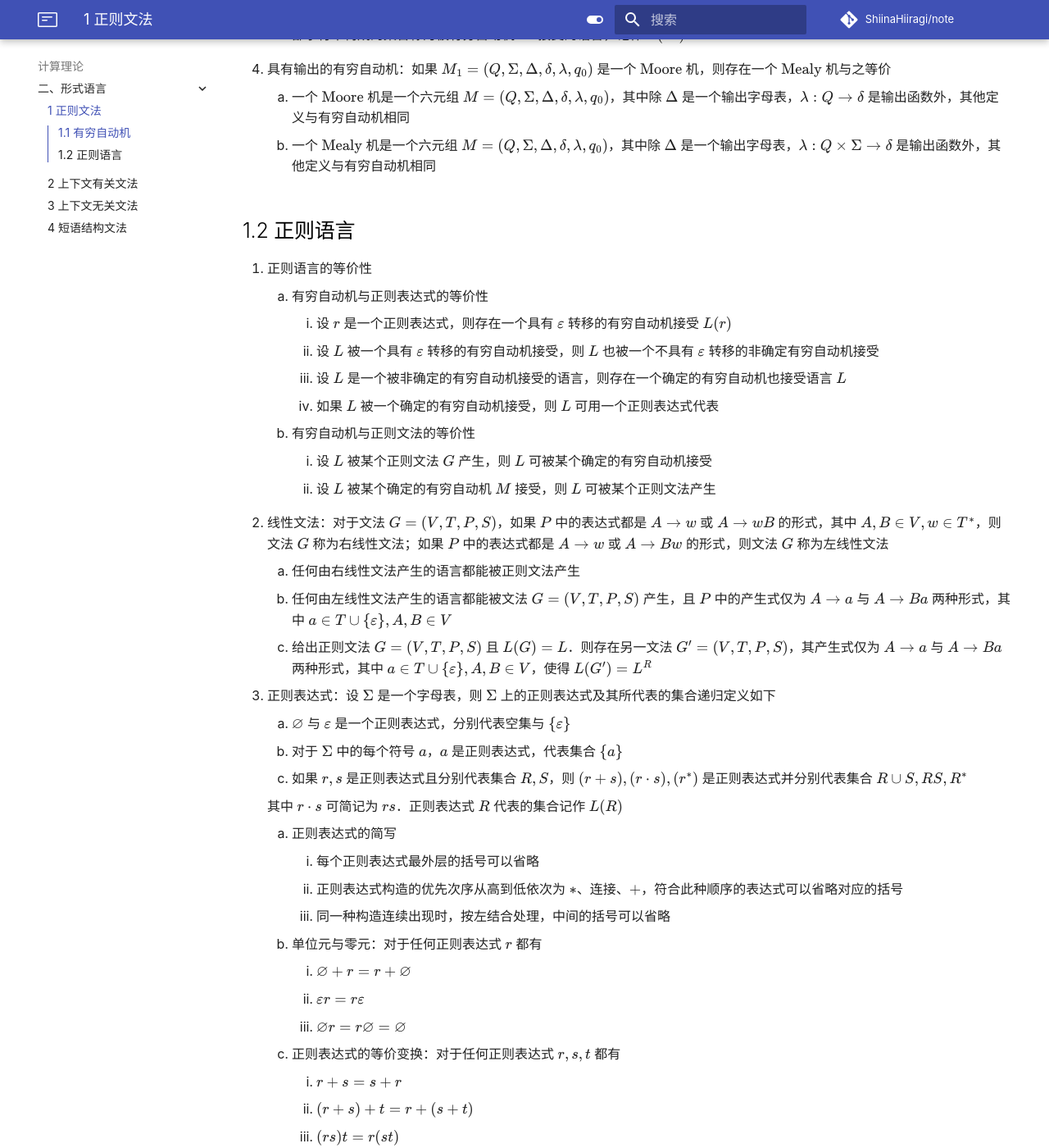
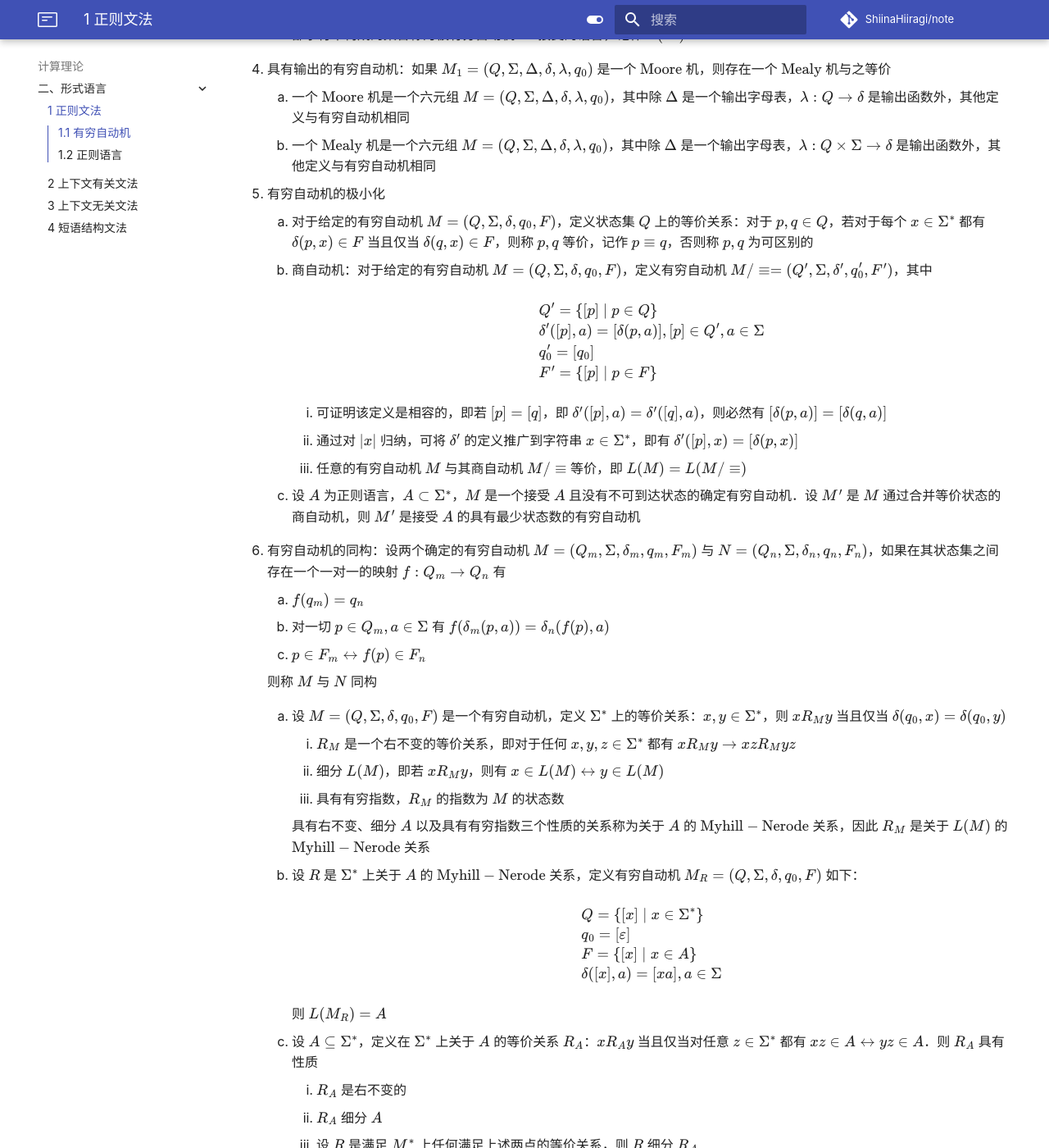
Before and after one commit to ShiinaHiiragi/note, an MkDocs documentation site: the page built from docs/comp/syntax/rg.md, in a window 1280 px wide and 1400 px high, scrolled down 1543 px. Shown: the whole window at 82% size. Built offline with MkDocs 1.6.1 and Material for MkDocs 9.7.7, drawn with Linux system fonts in a browser that asks for light colours; comment, search, counter and statistics services are not loaded; some of the changed text lies outside the part shown.

Commit message:
finish rg

```diff
--- a/docs/comp/syntax/rg.md
+++ b/docs/comp/syntax/rg.md
@@ -60,6 +60,66 @@
 4. 具有输出的有穷自动机：如果 $M_1 = (Q, \Sigma, \Delta, \delta, \lambda, q_0)$ 是一个 $\text{Moore}$ 机，则存在一个 $\text{Mealy}$ 机与之等价
     1. 一个 $\text{Moore}$ 机是一个六元组 $M = (Q, \Sigma, \Delta, \delta, \lambda, q_0)$，其中除 $\Delta$ 是一个输出字母表，$\lambda: Q \to \delta$ 是输出函数外，其他定义与有穷自动机相同
     2. 一个 $\text{Mealy}$ 机是一个六元组 $M = (Q, \Sigma, \Delta, \delta, \lambda, q_0)$，其中除 $\Delta$ 是一个输出字母表，$\lambda: Q \times \Sigma \to \delta$ 是输出函数外，其他定义与有穷自动机相同
+5. 有穷自动机的极小化
+    1. 对于给定的有穷自动机 $M = (Q, \Sigma, \delta, q_0, F)$，定义状态集 $Q$ 上的等价关系：对于 $p, q \in Q$，若对于每个 $x \in \Sigma^*$ 都有 $\delta(p, x) \in F$ 当且仅当 $\delta(q, x) \in F$，则称 $p, q$ 等价，记作 $p \equiv q$，否则称 $p, q$ 为可区别的
+    2. 商自动机：对于给定的有穷自动机 $M = (Q, \Sigma, \delta, q_0, F)$，定义有穷自动机 $M / \equiv = (Q', \Sigma, \delta', q_0', F')$，其中
+
+        $$
+        \begin{aligned}
+        & Q' = \{[p] \mid p \in Q\} \\
+        & \delta'([p], a) = [\delta(p, a)], [p] \in Q', a \in \Sigma \\
+        & q_0' = [q_0] \\
+        & F' = \{[p] \mid p \in F\}
+        \end{aligned}
+        $$
+
+        1. 可证明该定义是相容的，即若 $[p] = [q]$，即 $\delta'([p], a) = \delta'([q], a)$，则必然有 $[\delta(p, a)] = [\delta(q, a)]$
+        2. 通过对 $|x|$ 归纳，可将 $\delta'$ 的定义推广到字符串 $x \in \Sigma^*$，即有 $\delta'([p], x) = [\delta(p, x)]$
+        3. 任意的有穷自动机 $M$ 与其商自动机 $M / \equiv$ 等价，即 $L(M) = L(M / \equiv)$
+
+    3. 设 $A$ 为正则语言，$A \subset \Sigma^*$，$M$ 是一个接受 $A$ 且没有不可到达状态的确定有穷自动机．设 $M'$ 是 $M$ 通过合并等价状态的商自动机，则 $M'$ 是接受 $A$ 的具有最少状态数的有穷自动机
+
+6. 有穷自动机的同构：设两个确定的有穷自动机 $M = (Q_m, \Sigma, \delta_m, q_m, F_m)$ 与 $N = (Q_n, \Sigma, \delta_n, q_n, F_n)$，如果在其状态集之间存在一个一对一的映射 $f: Q_m \to Q_n$ 有
+    1. $f(q_m) = q_n$
+    2. 对一切 $p \in Q_m, a \in \Sigma$ 有 $f(\delta_m(p, a)) = \delta_n(f(p), a)$
+    3. $p \in F_m \leftrightarrow f(p) \in F_n$
+
+    则称 $M$ 与 $N$ 同构
+
+    1. 设 $M = (Q, \Sigma, \delta, q_0, F)$ 是一个有穷自动机，定义 $\Sigma^*$ 上的等价关系：$x, y \in \Sigma^*$，则 $x R_M y$ 当且仅当 $\delta(q_0, x) = \delta(q_0, y)$
+        1. $R_M$ 是一个右不变的等价关系，即对于任何 $x, y, z \in \Sigma^*$ 都有 $x R_M y \rightarrow xz R_M yz$
+        2. 细分 $L(M)$，即若 $x R_M y$，则有 $x \in L(M) \leftrightarrow y \in L(M)$
+        3. 具有有穷指数，$R_M$ 的指数为 $M$ 的状态数
+
+        具有右不变、细分 $A$ 以及具有有穷指数三个性质的关系称为关于 $A$ 的 $\text{Myhill} - \text{Nerode}$ 关系，因此 $R_M$ 是关于 $L(M)$ 的 $\text{Myhill} - \text{Nerode}$ 关系
+
+    2. 设 $R$ 是 $\Sigma^*$ 上关于 $A$ 的 $\text{Myhill} - \text{Nerode}$ 关系，定义有穷自动机 $M_R = (Q, \Sigma, \delta, q_0, F)$ 如下：
+
+        $$
+        \begin{aligned}
+        & Q = \{[x] \mid x \in \Sigma^*\} \\
+        & q_0 = [\varepsilon] \\
+        & F = \{[x] \mid x \in A\} \\
+        & \delta([x], a) = [xa], a \in \Sigma
+        \end{aligned}
+        $$
+
+        则 $L(M_R) = A$
+
+    3. 设 $A \subseteq \Sigma^*$，定义在 $\Sigma^*$ 上关于 $A$ 的等价关系 $R_A$：$x R_A y$ 当且仅当对任意 $z \in \Sigma^*$ 都有 $xz \in A \leftrightarrow yz \in A$．则 $R_A$ 具有性质
+        1. $R_A$ 是右不变的
+        2. $R_A$ 细分 $A$
+        3. 设 $R$ 是满足 $M^*$ 上任何满足上述两点的等价关系，则 $R$ 细分 $R_A$
+    4. $\text{Myhill} - \text{Nerode}$ 定理：设 $A \subseteq \Sigma^*$，则一下三个命题等价
+        1. $A$ 是一个在字母表 $\Sigma$ 上的正则语言
+        2. 在 $\Sigma^*$ 上存在一个关于 $A$ 的 $\text{Myhill} - \text{Nerode}$ 关系
+        3. 关系 $R_A$ 具有有穷指数
+    5. 对于任何正则语言 $A$，构造的自动机 $M_{R_A}$ 是接受 $A$ 的状态数最少的确定有穷自动机，且该自动机在同构意义下唯一
+
+7. 可判定性：具有 $n$ 个状态的有穷自动机具有性质：① 它接受的集合非空当且仅当它接受一个长度小于 $n$ 的字符串；② 它接受的集合是无穷的，当且仅当它接受一个长度为 $t$ 的字符串，这里 $n \leqslant t < 2n$
+    1. 给定一个有穷自动机 $M$，则 $L(M)$ 是否为空集或是否为有穷集是可判定的
+    2. 两个有穷自动机是否等价是可判定的
+    3. 给定一个有穷自动机 $M$ 和一个字符串 $x$，则 $x \in L(M)$ 是否成立是可判定的
 
 ## 1.2 正则语言
 1. 正则语言的等价性
```
Also changed, not shown: other parts of docs/comp/syntax/rg.md (+0 -5 lines), docs/index.md (+1 -1 lines), docs/logic/set/zfc.md (+4 -0 lines).
